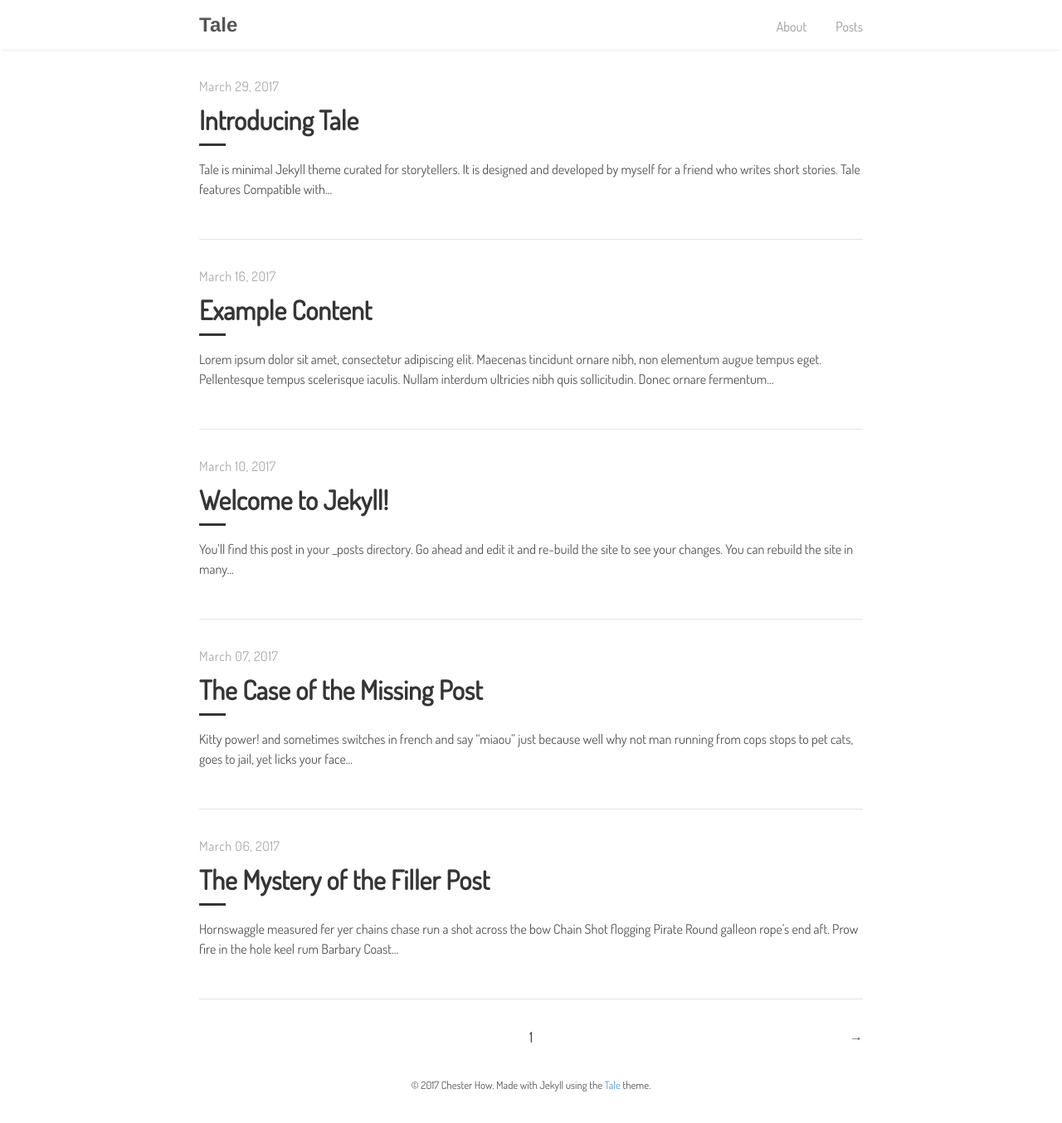
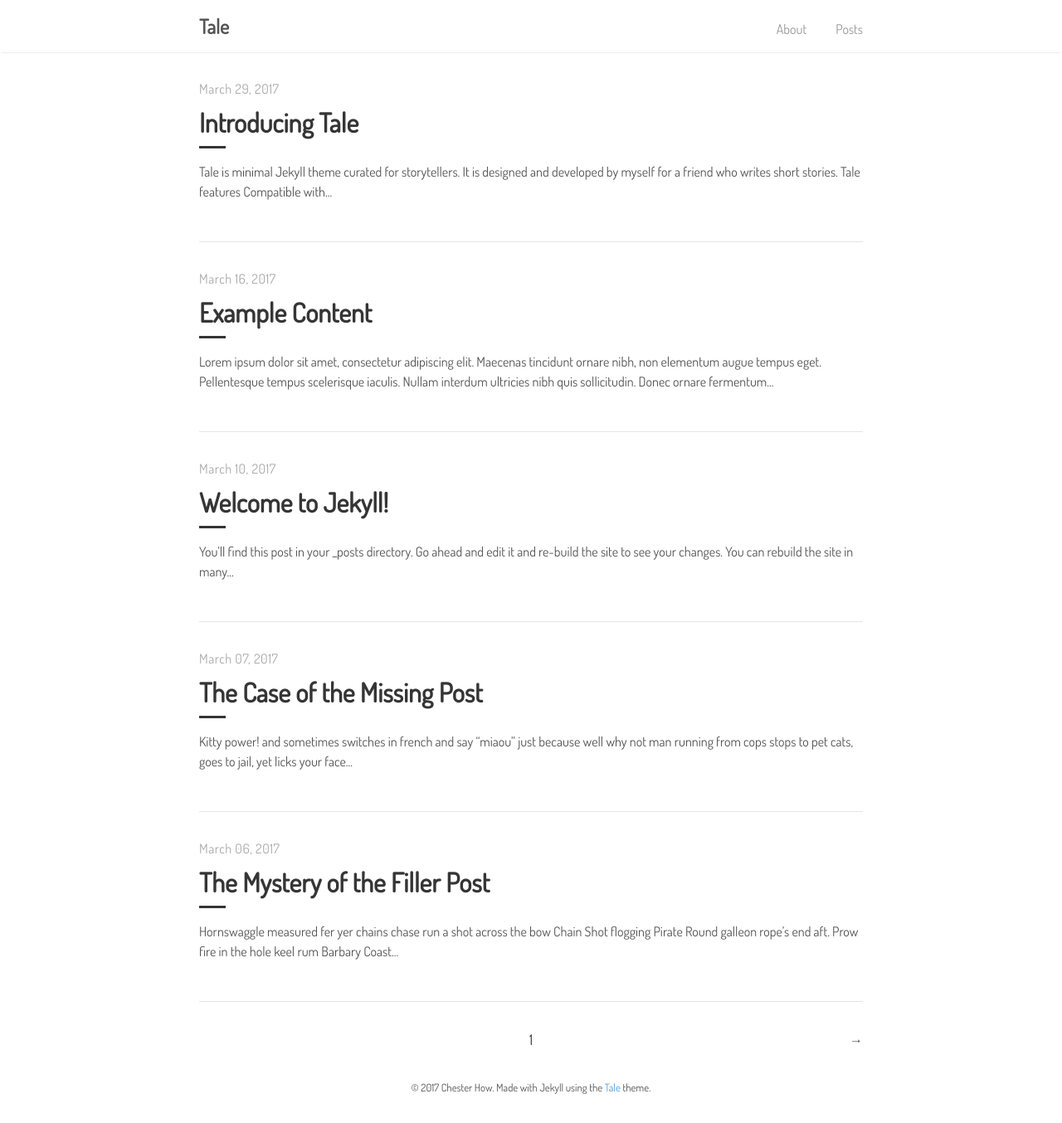
Before and after one commit to anmolvj/blog, a Jekyll site: the page built from index.html, in a window 1280 px wide. Shown: the whole page at 83% size. Built offline with Jekyll 4.4.1, drawn with Linux system fonts in a browser that asks for light colours; the list of posts is cut into pages by our own code.

Commit message:
added inline font-family 'dosis' to nav-title

```diff
--- a/_layouts/default.html
+++ b/_layouts/default.html
@@ -7,11 +7,11 @@
     <nav class="nav">
       <div class="nav-container">
         <a href="{{ site.baseurl }}/">
-          <h2 class="nav-title">{{ site.title }}</h2>
+          <h2 class="nav-title" style="font-family: 'Dosis', sans-serif;">{{ site.title }}</h2>
         </a>
         <ul>
-          <li><a href="{{ '/about' | prepend: site.url }}" style="font-family: 'Dosis', sans-serif;">About</a></li>
-          <li><a href="{{ site.baseurl }}/" style="font-family: 'Dosis', sans-serif;">Posts</a></li>
+          <li><a href="{{ '/about' | prepend: site.url }}">About</a></li>
+          <li><a href="{{ site.baseurl }}/" >Posts</a></li>
         </ul>
     </div>
   </nav>
```
